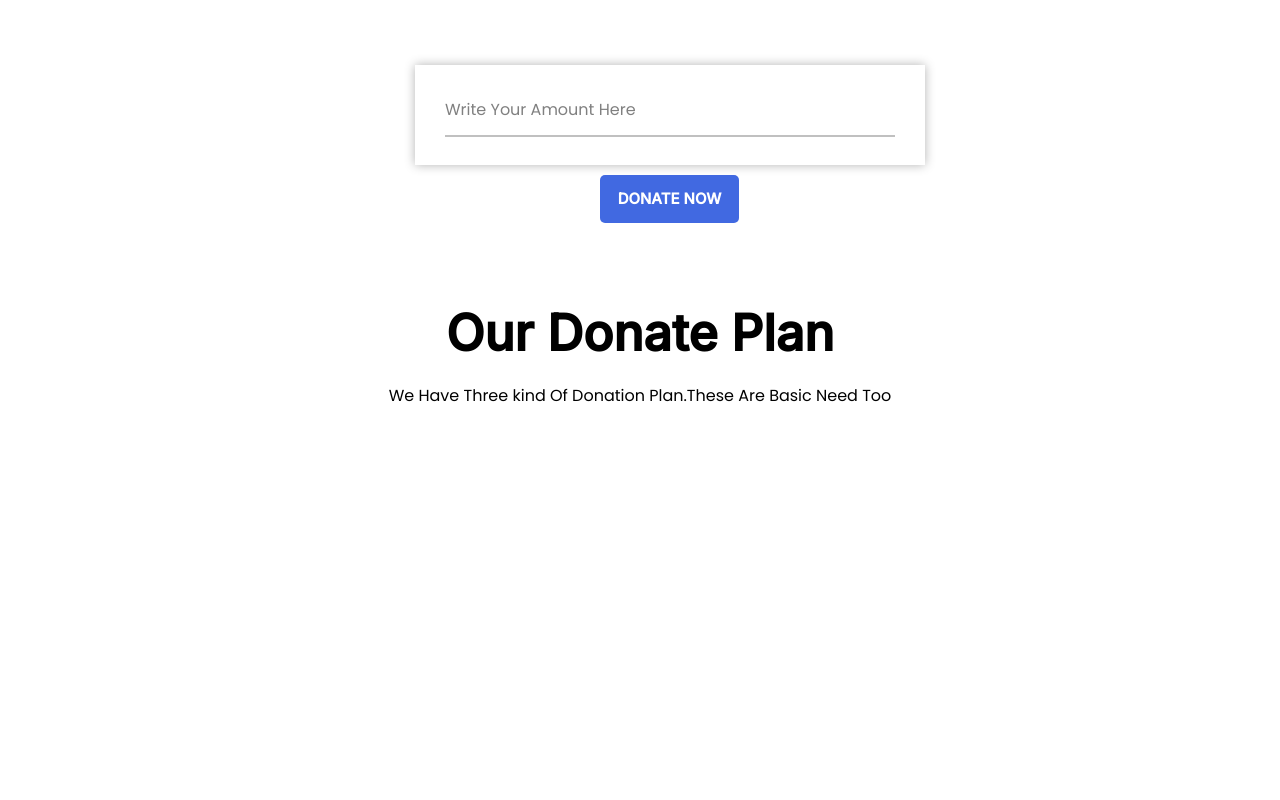
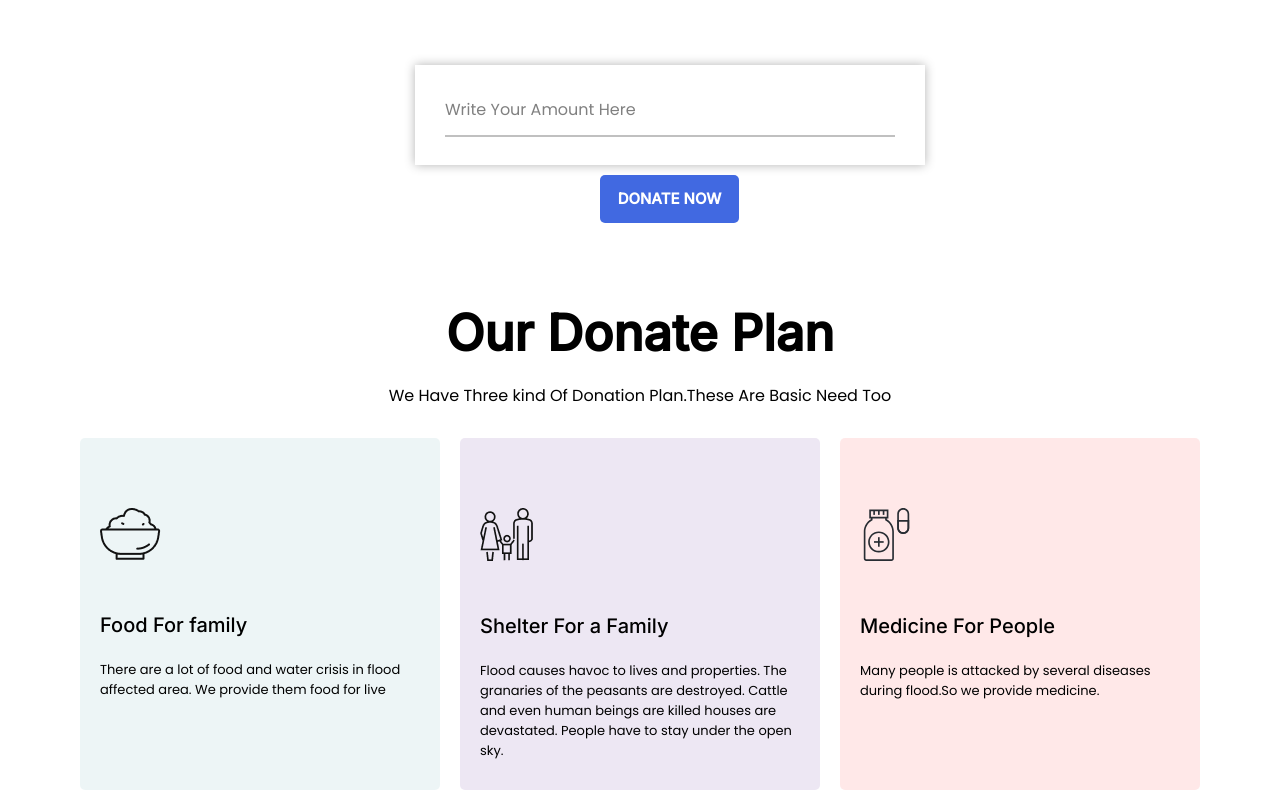
Before and after one commit to nokibhr/donation-site, a plain HTML site: page index.html in a window 1280 px wide. Shown: the part 1585-2385 px from the top of the page. Before the commit the page ends 2013 px from the top, so only its background shows below. Drawn offline with Linux system fonts and the light colour scheme.

Commit message:
donation-plan-box

```diff
--- a/index.html
+++ b/index.html
@@ -53,6 +53,24 @@
         <div class="content2-p">
             <p>We Have Three kind Of Donation Plan.These Are Basic Need Too </p>
         </div>
+        <div class="flexbox1">
+            <div class="box1">
+                <img src="content/icons/food.png" alt="">
+                <h1>Food For family</h1>
+                <p>There are a lot of food and water crisis in flood affected area. We provide them food for live</p>
+            </div>
+            <div class="box2">
+                <img src="content/icons/shelter.png" alt="">
+                <h1>Shelter For a Family</h1>
+                <p>Flood causes havoc to lives and properties. The granaries of the peasants are destroyed. Cattle and
+                    even human beings are killed houses are devastated. People have to stay under the open sky.</p>
+            </div>
+            <div class="box3">
+                <img src="content/icons/medicine.svg" alt="">
+                <h1>Medicine For People</h1>
+                <p>Many people is attacked by several diseases during flood.So we provide medicine.</p>
+            </div>
+        </div>
     </section>
 </body>
 
--- a/style.css
+++ b/style.css
@@ -23,7 +23,7 @@ body {
     position: absolute;
     width: 820px;
     height: 150px;
-    left: 307px;
+    left: 270px;
     top: 174px;
     font-family: 'inter';
     font-style: normal;
@@ -36,10 +36,6 @@ body {
 
 .pray-for-shylet {
     position: absolute;
-    width: 100px;
-    height: 100px;
-    left: 307px;
-    top: 300px;
     font-family: 'poppins';
     font-style: regular;
     font-weight: 100;
@@ -49,7 +45,7 @@ body {
     Width: 700px;
     Height: 56px;
     Top: 352px;
-    Left: 375px;
+    Left: 340px;
     color: white;
     text-align: center;
 }
@@ -222,3 +218,105 @@ body {
     margin: 20px;
     font-weight: lighter;
 }
+
+.flexbox1 {
+    display: flex;
+    width: 100%;
+    height: auto;
+    justify-content: center;
+}
+
+.flexbox1 .box1 {
+    height: 352px;
+    width: 360px;
+    background-color: #4F9DA61A;
+    text-align: left;
+    line-height: 70px;
+    border-radius: 5px;
+}
+
+.flexbox1 .box1 h1 {
+    font-family: 'inter';
+    text-align: left;
+    margin-left: 20px;
+    font-weight: 200;
+    font-size: 20px;
+}
+
+.flexbox1 .box1 p {
+    font-family: 'poppins';
+    font-weight: lighter;
+    margin-left: 20px;
+    font-size: small;
+    line-height: 20px;
+}
+
+.flexbox1 .box1 img {
+    margin-left: 20px;
+    margin-top: 70px;
+}
+
+.flexbox1 .box2 {
+    height: 352px;
+    width: 360px;
+    background-color: rgba(102, 51, 153, 0.116);
+    text-align: left;
+    line-height: 70px;
+    border-radius: 5px;
+}
+
+.flexbox1 .box2 h1 {
+    font-family: 'inter';
+    text-align: left;
+    margin-left: 20px;
+    font-weight: 200;
+    font-size: 20px;
+}
+
+.flexbox1 .box2 p {
+    font-family: 'poppins';
+    font-weight: lighter;
+    margin-left: 20px;
+    margin-right: 20px;
+    font-size: small;
+    line-height: 20px;
+}
+
+.flexbox1 .box2 img {
+    margin-left: 20px;
+    margin-top: 70px;
+}
+
+
+.flexbox1 .box3 {
+    height: 352px;
+    width: 360px;
+    background-color: rgba(255, 0, 0, 0.089);
+    text-align: left;
+    line-height: 70px;
+    border-radius: 5px;
+}
+
+.flexbox1 .box3 h1 {
+    font-family: 'inter';
+    text-align: left;
+    margin-left: 20px;
+    font-weight: 200;
+    font-size: 20px;
+}
+
+.flexbox1 .box3 p {
+    font-family: 'poppins';
+    font-weight: lighter;
+    margin-left: 20px;
+    font-size: small;
+    line-height: 20px;
+    margin-right: 20px;
+}
+
+.flexbox1 .box3 img {
+    height: 53px;
+    width: 53px;
+    margin-left: 20px;
+    margin-top: 70px;
+}
```
